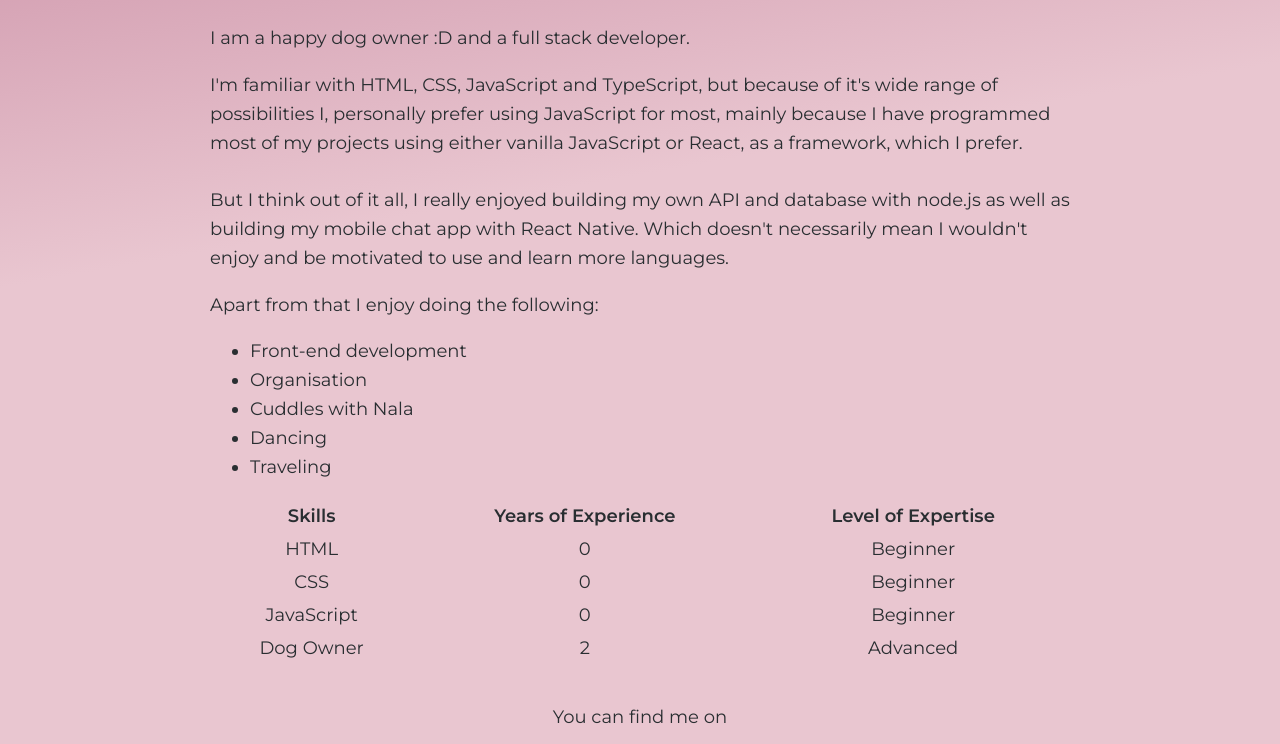
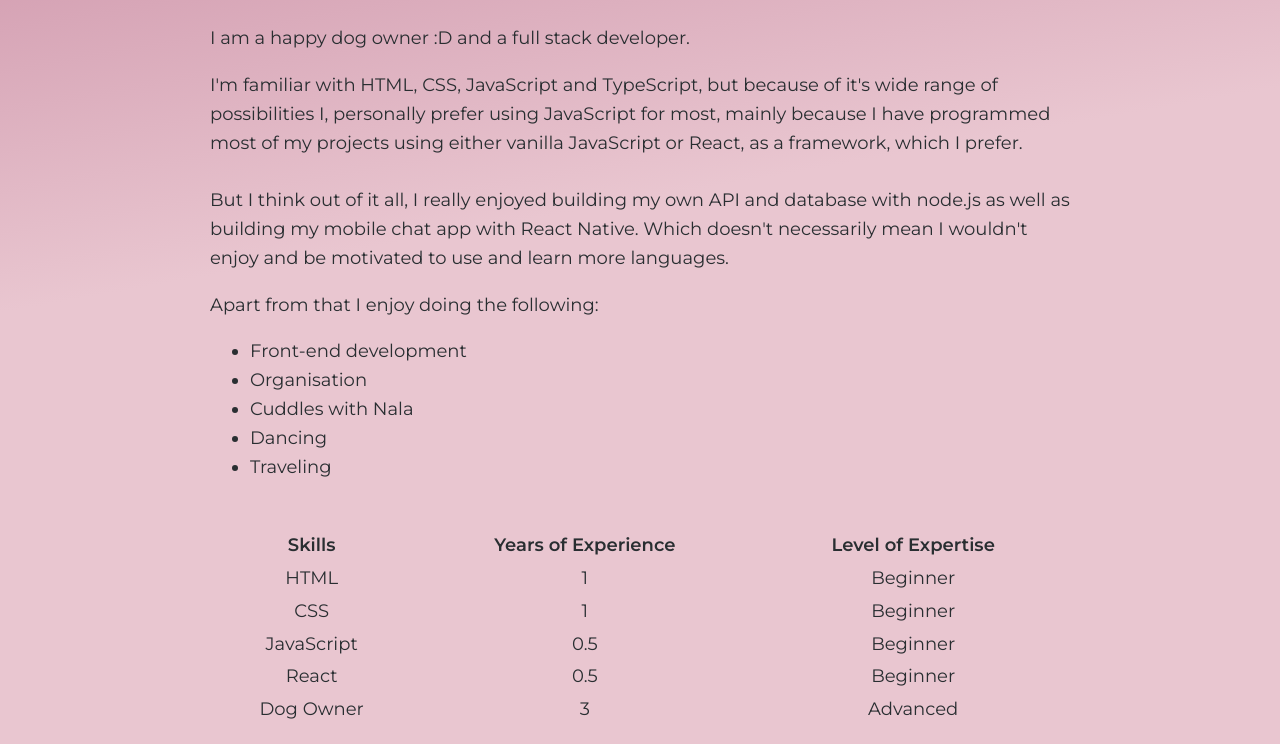
Before and after one commit to ernas93/portfolio-website, a website built with Vite: page about.html in a window 1280 px wide. Shown: the part 211-955 px from the top of the page. Built offline with nearby package versions, Linux system fonts and the light colour scheme.

Commit message:
changed nav order

```diff
--- a/about.html
+++ b/about.html
@@ -24,6 +24,11 @@
       <nav class="main-navigation page-header__item">
         <ul role="menubar" class="navigation-list">
           <li role="presentation">
+            <a href="work.html" role="menuitem" class="navigation-list__item"
+              >Work</a
+            >
+          </li>
+          <li role="presentation">
             <a
               href="about.html"
               role="menuitem"
@@ -35,11 +40,6 @@
           <li role="presentation">
             <a href="contact.html" role="menuitem" class="navigation-list__item"
               >Contact</a
-            >
-          </li>
-          <li role="presentation">
-            <a href="work.html" role="menuitem" class="navigation-list__item"
-              >Work</a
             >
           </li>
         </ul>
@@ -68,6 +68,7 @@
         <li>Dancing</li>
         <li>Traveling</li>
       </ul>
+      <br />
       <table>
         <thead>
           <tr>
@@ -79,22 +80,27 @@
         <tbody>
           <tr>
             <td>HTML</td>
-            <td>0</td>
+            <td>1</td>
             <td>Beginner</td>
           </tr>
           <tr>
             <td>CSS</td>
-            <td>0</td>
+            <td>1</td>
             <td>Beginner</td>
           </tr>
           <tr>
             <td>JavaScript</td>
-            <td>0</td>
+            <td>0.5</td>
+            <td>Beginner</td>
+          </tr>
+          <tr>
+            <td>React</td>
+            <td>0.5</td>
             <td>Beginner</td>
           </tr>
           <tr>
             <td>Dog Owner</td>
-            <td>2</td>
+            <td>3</td>
             <td>Advanced</td>
           </tr>
         </tbody>
```
Also changed, not shown: contact.html (+5 -5 lines), index.html (+7 -6 lines), work.html (+8 -8 lines).
